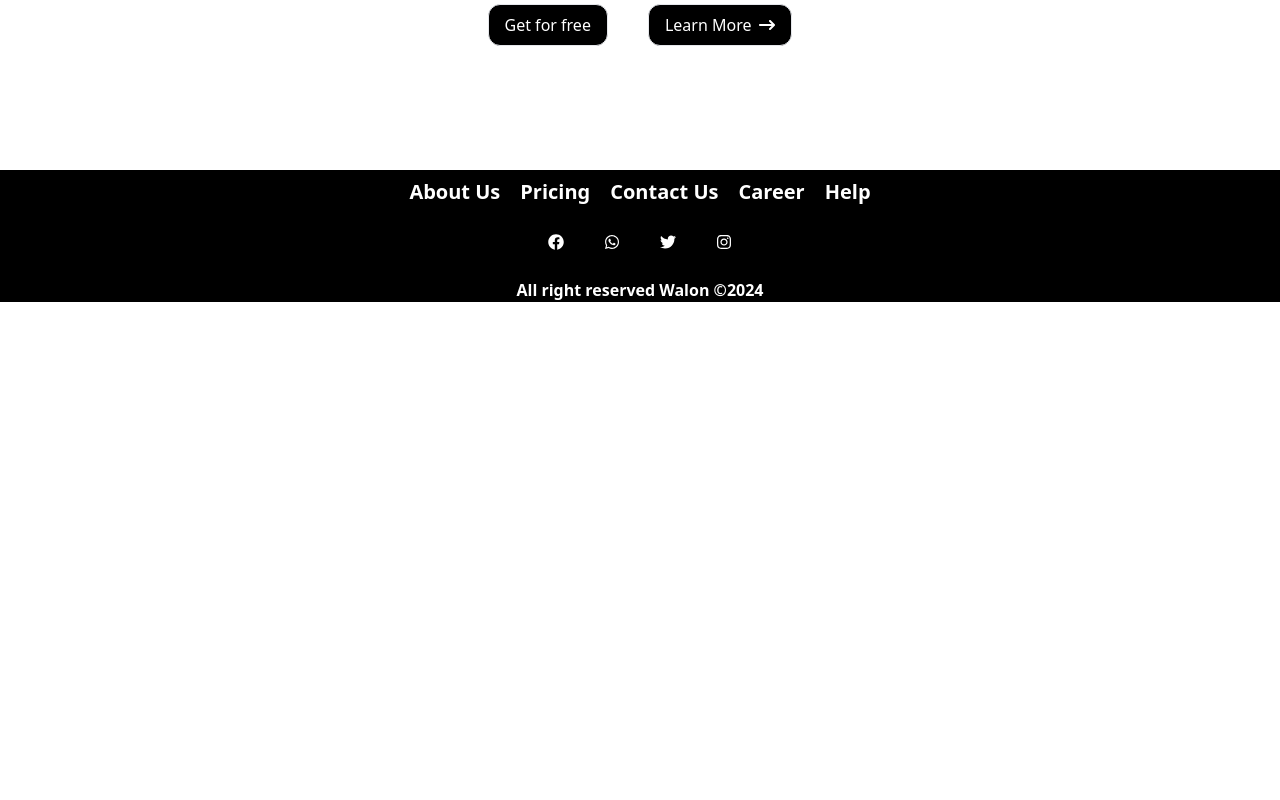
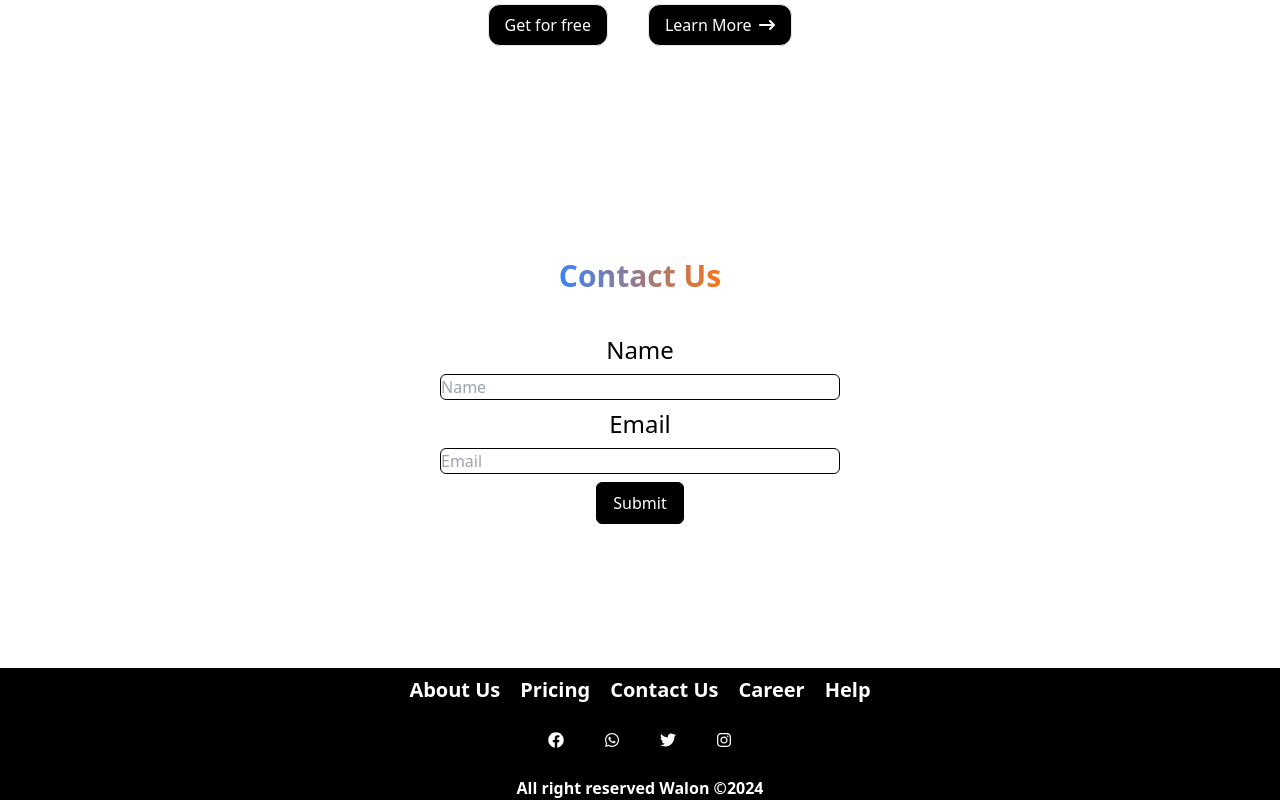
Before and after one commit to walonjalloh/startup21_landing_page_for_bounty, a React (Vite) app: page / in a window 1280 px wide. Shown: the part 4403-5203 px from the top of the page. Before the commit the page ends 4705 px from the top, so only its background shows below. Built offline with nearby package versions, Linux system fonts and the light colour scheme.

Commit message:
add contact section

```diff
--- /dev/null
+++ b/src/components/Contact.jsx
@@ -0,0 +1,23 @@
+
+
+function Contact() {
+
+
+
+  return (
+    <section name='contact' className="py-24">
+        <div className="flex flex-col justify-center items-center ">
+            <h2 className="text-3xl font-extrabold bg-clip-text text-transparent bg-gradient-to-r from-blue-500 to-orange-500">Contact Us</h2>
+            <form className="flex flex-col justify-start items-center my-10">
+                <label className="text-2xl font-md">Name</label>
+                <input  className='w-[400px] my-2 border border-black rounded-md' type="text" name="name" placeholder="Name"/>
+                <label className="text-2xl font-md">Email</label>
+                <input className="border border-black rounded-md w-[400px] my-2" type="email" name='email' placeholder="Email"/>
+                <button className="border border-black py-2 px-4 rounded-md bg-black text-white">Submit</button>
+            </form>
+        </div>
+    </section>
+  )
+}
+
+export default Contact
--- a/src/pages/Page.jsx
+++ b/src/pages/Page.jsx
@@ -4,9 +4,19 @@ import Products from "../components/Products"
 import Services from "../components/Services"
 import MeetTeam from "../components/MeetTeam"
 import CallToAction from "../components/CallToAction"
+import Contact from "../components/Contact"
+import { useState } from "react"
 
 
 function Page() {
+
+  const [open, setOpen] = useState(false);
+
+  function hanldeOpen(){
+    setOpen(!open);
+  }
+
+
   return (
     <div>
         <Hero/>
@@ -14,7 +24,8 @@ function Page() {
         <Products/>
         <Services/>
         <MeetTeam/>
-        <CallToAction/>
+        <CallToAction btn={hanldeOpen}/>
+        <Contact open={open}/>
     </div>
   )
 }
```
